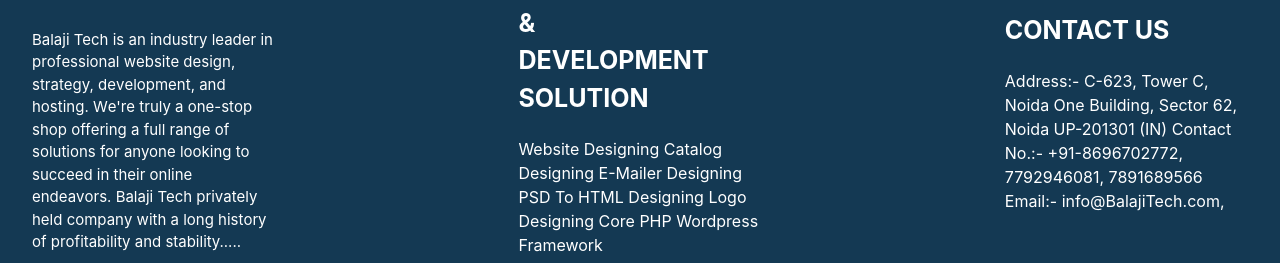
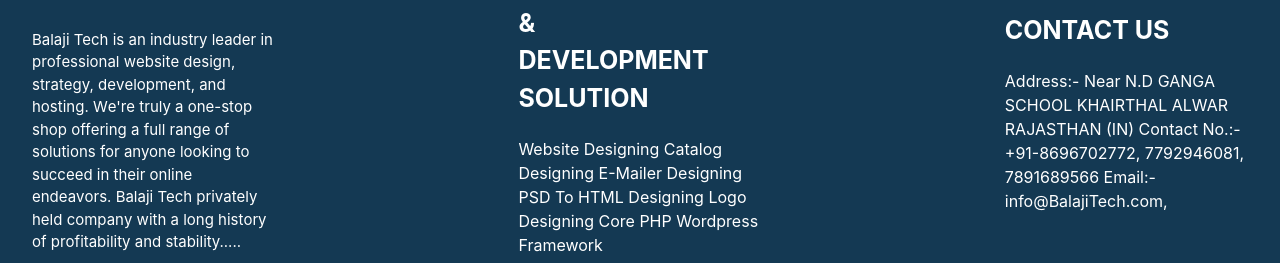
Before and after one commit to amarchoudhary96/Balajitech, a React (Create React App) app: page / in a window 1280 px wide. Shown: the part 3725-3988 px from the top of the page. Built offline with nearby package versions, Linux system fonts and the light colour scheme.

Commit message:
first commit

```diff
--- a/src/component/Footer.js
+++ b/src/component/Footer.js
@@ -25,7 +25,7 @@
       <div className="flex flex-col gap-5 sm:w-[20%] w-[90%]  items-start">
         <h1 className="font-bold text-[25px]">CONTACT US</h1>
         <p>Address:-
- C-623, Tower C, Noida One Building, Sector 62, Noida UP-201301 (IN)
+ Near N.D GANGA SCHOOL KHAIRTHAL ALWAR RAJASTHAN (IN)
 Contact No.:-
  +91-8696702772, 7792946081, 7891689566
 Email:-
```
